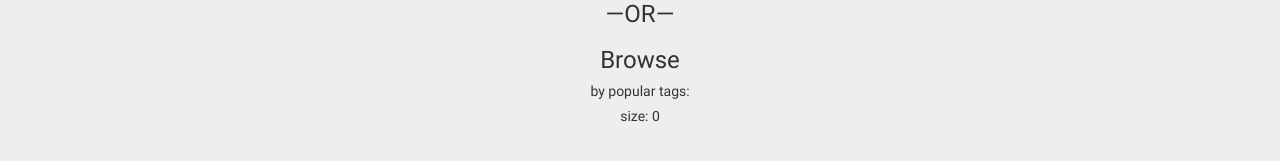
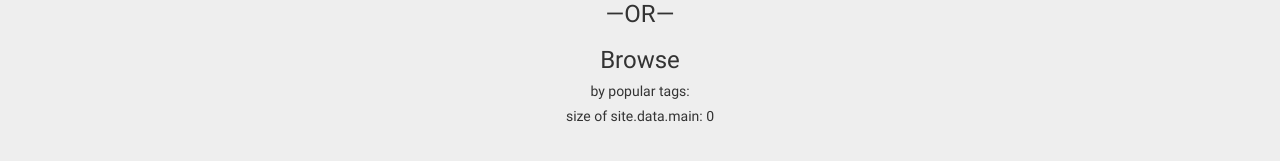
Before and after one commit to cheble/S-Cubed, a Jekyll site: the page built from Search.html, in a window 1280 px wide. Shown: the part 249-410 px from the top of the page. Built offline with Jekyll 4.4.1, drawn with Linux system fonts in a browser that asks for light colours; nearby versions of some CDN libraries; library files that are not in the unit come from our copies; Markdown is read by kramdown in place of the engine named in the settings.

Commit message:
listing page progress

```diff
--- a/Search.html
+++ b/Search.html
@@ -26,7 +26,7 @@ nav_type: restricted
 	<h3>Browse</h3>
   <h5>by popular tags:</h5>
 
-  <h5>size: {{ site.data.main | size }}</h5>
+  <h5>size of site.data.main: {{ site.data.main | size }}</h5>
 </div>
 <div class="container text-center">
 	<div class="row">
```
